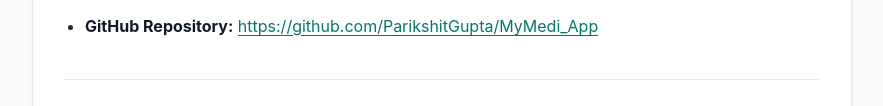
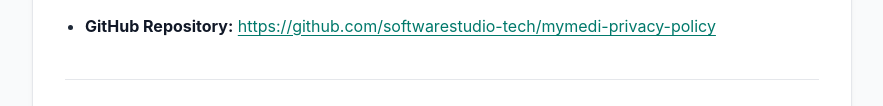
Before and after one commit to softwarestudio-tech/mymedi-privacy-policy, a plain HTML site: page index.html in a window 1280 px wide. Shown: the part 2771-2877 px from the top of the page, without its empty margins (198-1081 px from the left). Drawn offline with Linux system fonts and the light colour scheme.

Commit message:
Update Contact Us repository link to softwarestudio-tech

```diff
--- a/index.html
+++ b/index.html
@@ -274,7 +274,7 @@
     <h2>6. Contact Us</h2>
     <p>If you have questions or concerns regarding this Privacy Policy or MyMedi's offline architecture, please contact us via our public repository:</p>
     <ul>
-      <li><strong>GitHub Repository:</strong> <a href="https://github.com/ParikshitGupta/MyMedi_App" target="_blank" rel="noopener noreferrer">https://github.com/ParikshitGupta/MyMedi_App</a></li>
+      <li><strong>GitHub Repository:</strong> <a href="https://github.com/softwarestudio-tech/mymedi-privacy-policy" target="_blank" rel="noopener noreferrer">https://github.com/softwarestudio-tech/mymedi-privacy-policy</a></li>
     </ul>
 
     <footer>
```
Also changed, not shown: 1 other file.
